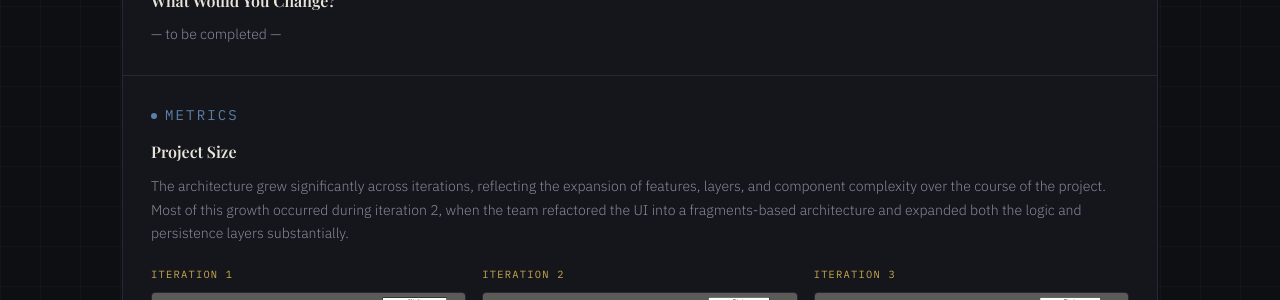
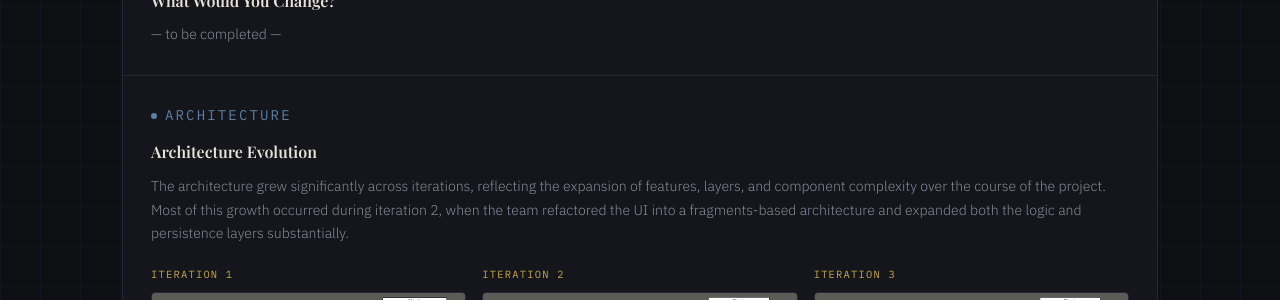
Before and after one commit to AlonSlonimsky/DISKussMe, a Jekyll site: the page built from index.html, in a window 1280 px wide and 900 px high, scrolled down 4999 px. Shown: the part 154-454 px from the top of the window. Built offline with Jekyll 4.4.1, drawn with Linux system fonts in a browser that asks for light colours.

Commit message:
swapped from metrics to architecture

```diff
--- a/index.html
+++ b/index.html
@@ -385,8 +385,8 @@ Lastly, our Iteration 1 UI relied entirely on activities. As the app grew, this
 
       <!-- Project size -->
       <div class="pm-item full-width">
-        <p class="pm-item-label note">Metrics</p>
-        <h3>Project Size</h3>
+        <p class="pm-item-label note">Architecture</p>
+        <h3>Architecture Evolution</h3>
         <p style="font-size:0.88rem; color:var(--text-secondary); margin-bottom:1.25rem;">The architecture grew significantly across iterations, reflecting the expansion of features, layers, and component complexity over the course of the project. Most of this growth occurred during iteration 2, when the team refactored the UI into a fragments-based architecture and expanded both the logic and persistence layers substantially.</p>
         <div style="display:grid; grid-template-columns:1fr 1fr 1fr; gap:1rem;">
           <div>
```
